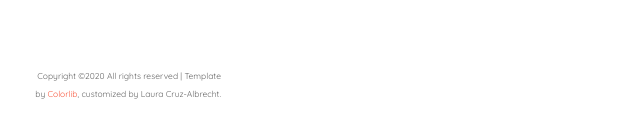
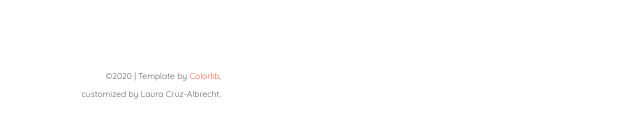
Before and after one commit to LauraCruz-Albrecht/LauraCruz-Albrecht.github.io, a plain HTML site: page artblade/about.html in a window 1280 px wide. Shown: the part 642-780 px from the top of the page, 0-640 px from the left. Drawn offline with Linux system fonts and the light colour scheme.

Commit message:
update artblade footer

```diff
--- a/artblade/about.html
+++ b/artblade/about.html
@@ -68,9 +68,10 @@
 			</nav>
 
 			<div class="colorlib-footer">
-				<p><small><!-- Link back to Colorlib can't be removed. Template is licensed under CC BY 3.0. -->
-				Copyright &copy;<script>document.write(new Date().getFullYear());</script> All rights reserved | Template by <a href="https://colorlib.com" target="_blank">Colorlib</a>, customized by Laura Cruz-Albrecht.
-				<!-- Link back to Colorlib can't be removed. Template is licensed under CC BY 3.0. --> </span> <!-- <span>Demo Images: <a href="http://nothingtochance.co/" target="_blank">nothingtochance.co</a></span> -->
+				<p><small>
+					<!-- Link back to Colorlib can't be removed. Template is licensed under CC BY 3.0. -->
+					&copy;<script>document.write(new Date().getFullYear());</script> | Template by <a href="https://colorlib.com" target="_blank">Colorlib</a>,
+					<br /> customized by Laura Cruz-Albrecht.
 				</small></p>
 			</div>
 		</aside>
```
Also changed, not shown: artblade/calligraphy.html (+4 -3 lines), artblade/ceramics.html (+4 -3 lines), artblade/drawing.html (+4 -3 lines), artblade/index.html (+4 -3 lines), artblade/wooden-safe.html (+4 -3 lines), artblade/woodwork.html (+4 -3 lines), artblade/yarn.html (+4 -3 lines).
